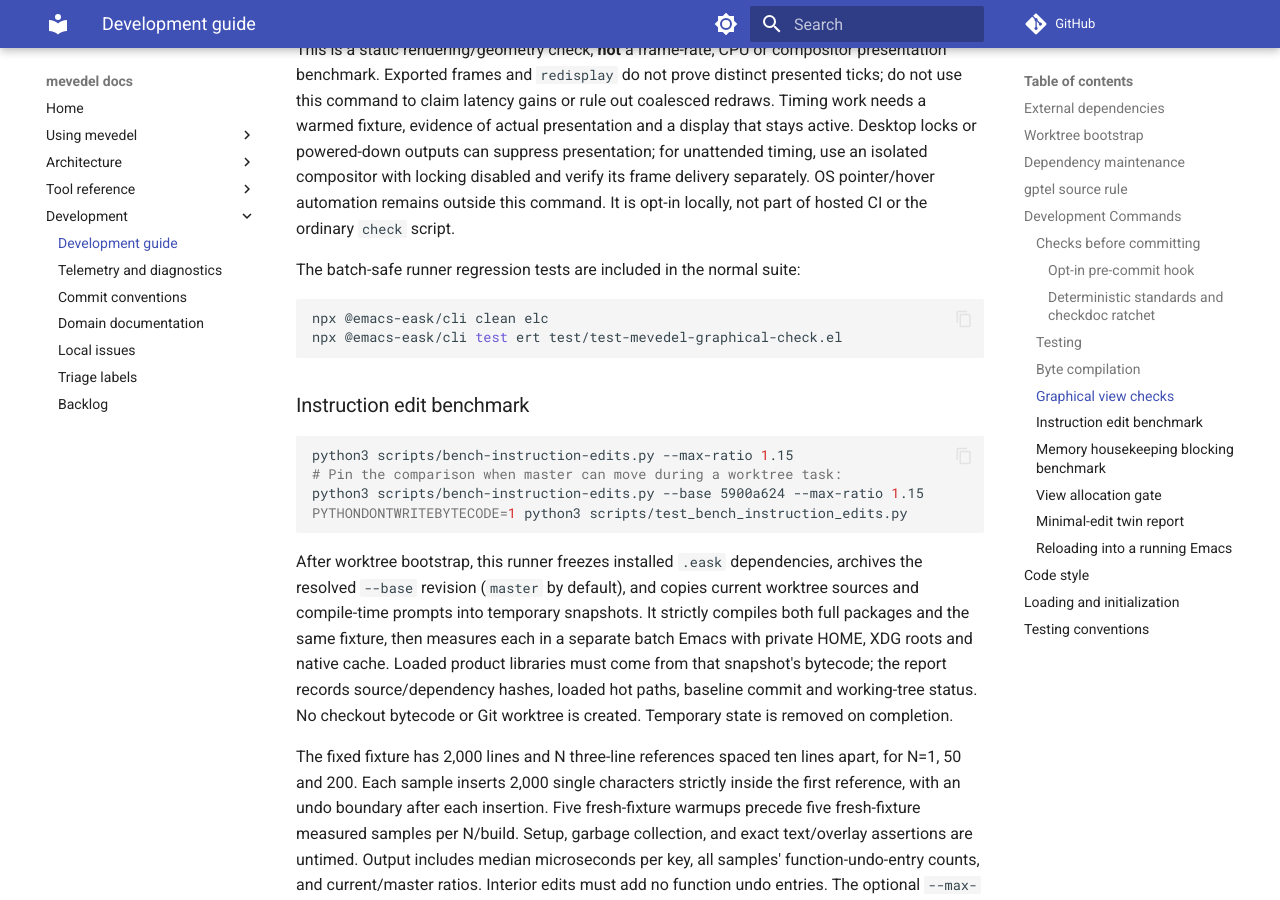
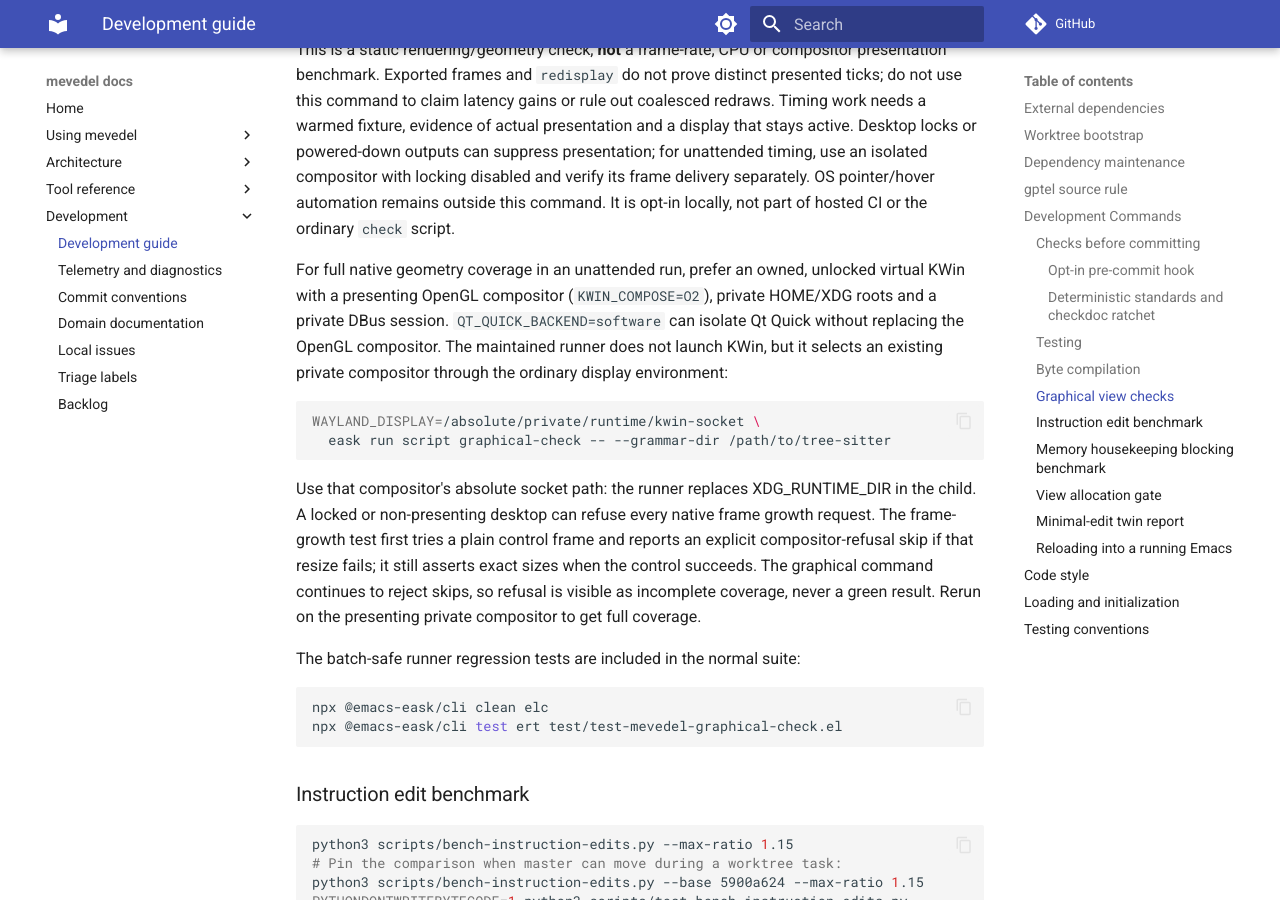
Before and after one commit to FrauH0lle/mevedel, an MkDocs documentation site: the page built from docs/development.md, in a window 1280 px wide and 900 px high, scrolled down 9461 px. Built offline with MkDocs 1.6.1 and Material for MkDocs 9.7.7, drawn with Linux system fonts in a browser that asks for light colours; comment, search, counter and statistics services are not loaded.

Commit message:
test(view): Detect compositor resize refusal explicitly

````diff
--- a/docs/development.md
+++ b/docs/development.md
@@ -455,6 +455,26 @@
 OS pointer/hover automation remains outside this command. It is opt-in locally,
 not part of hosted CI or the ordinary `check` script.
 
+For full native geometry coverage in an unattended run, prefer an owned,
+unlocked virtual KWin with a presenting OpenGL compositor (`KWIN_COMPOSE=O2`),
+private HOME/XDG roots and a private DBus session. `QT_QUICK_BACKEND=software`
+can isolate Qt Quick without replacing the OpenGL compositor. The maintained
+runner does not launch KWin, but it selects an existing private compositor
+through the ordinary display environment:
+
+```sh
+WAYLAND_DISPLAY=/absolute/private/runtime/kwin-socket \
+  eask run script graphical-check -- --grammar-dir /path/to/tree-sitter
+```
+
+Use that compositor's absolute socket path: the runner replaces XDG_RUNTIME_DIR
+in the child. A locked or non-presenting desktop can refuse every native frame
+growth request. The frame-growth test first tries a plain control frame and
+reports an explicit compositor-refusal skip if that resize fails; it still
+asserts exact sizes when the control succeeds. The graphical command continues
+to reject skips, so refusal is visible as incomplete coverage, never a green
+result. Rerun on the presenting private compositor to get full coverage.
+
 The batch-safe runner regression tests are included in the normal suite:
 
 ```bash
````
Also changed, not shown: 3 other files.
